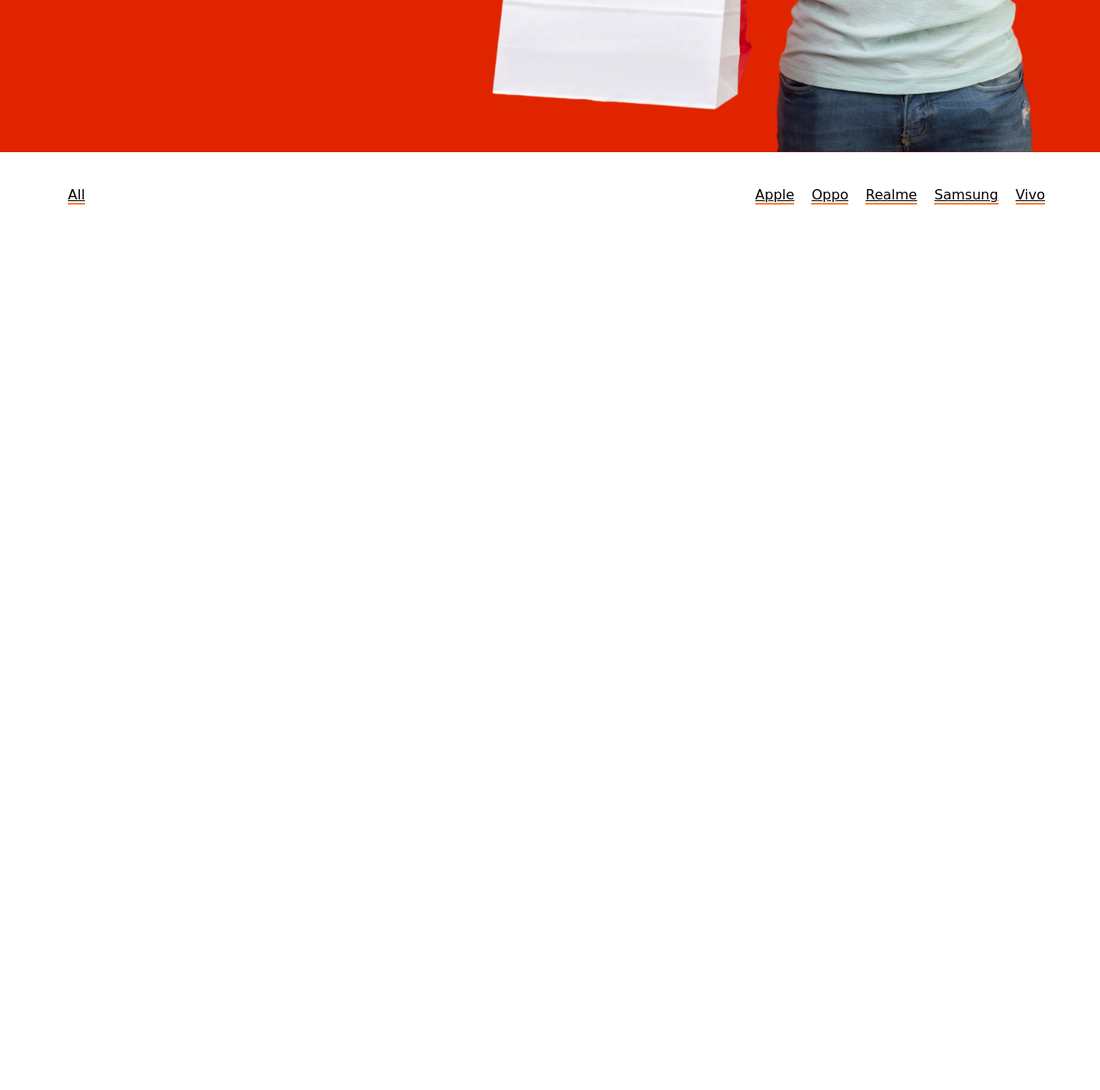
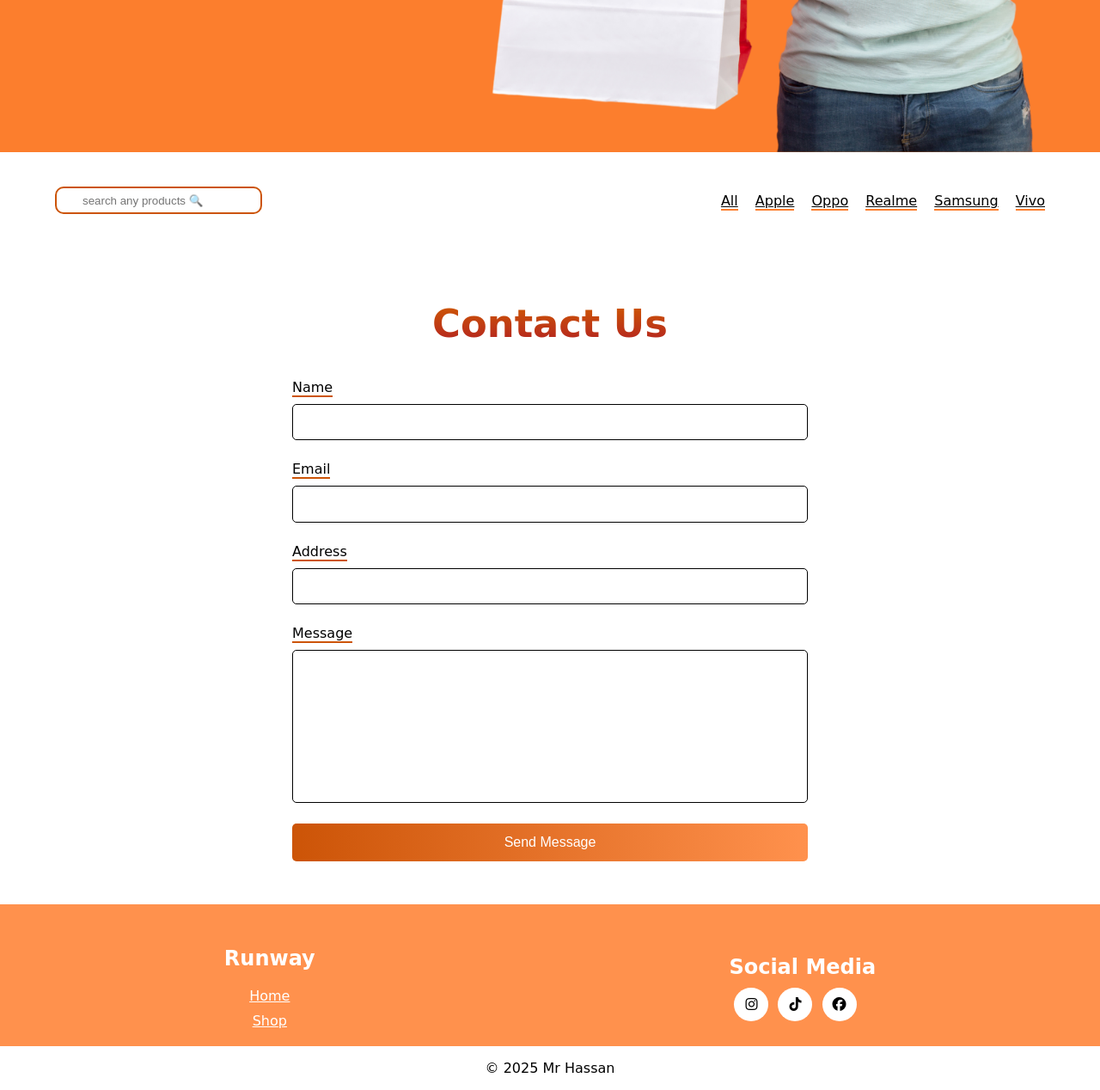
Before and after one commit to Hassan-py-code/JsAller-plus-loin-Realization, a plain HTML site: page index.html in a window 1280 px wide. Shown: the part 735-2003 px from the top of the page at 86% size. Before the commit the page ends 1035 px from the top, so only its background shows below. Drawn offline with Linux system fonts and the light colour scheme; no server answers; a web font is replaced by a local one.

Commit message:
finally to push this projects

```diff
--- a/index.html
+++ b/index.html
@@ -1,20 +1,19 @@
 <!DOCTYPE html>
 <html lang="en">
+
 <head>
   <meta charset="UTF-8" />
   <meta name="viewport" content="width=device-width, initial-scale=1.0" />
   <!-- link style css -->
   <link rel="stylesheet" href="style.css" />
   <!-- link font icon -->
-    <link
-      rel="stylesheet"
-      href="https://cdnjs.cloudflare.com/ajax/libs/font-awesome/7.0.1/css/all.min.css"
-    />
+  <link rel="stylesheet" href="https://cdnjs.cloudflare.com/ajax/libs/font-awesome/7.0.1/css/all.min.css" />
   <title>Ecommerce</title>
 </head>
 
 
 <body>
+
   <div class="Support">
     <div>
       <p>Support me <span class="me">+212648767954</span></p>
@@ -28,7 +27,7 @@
     </div>
 
     <div class="close_support">
-        <i class="fa-solid fa-xmark"></i>
+      <i class="fa-solid fa-xmark" id="close"></i>
     </div>
   </div>
 
@@ -42,21 +41,19 @@
 
     <div>
       <nav>
-          <a href="#Home" >Home</a>
+        <a href="#Home">Home</a>
         <a href="#shop">Shop</a>
         <a href="#contacts">Contact Us</a>
       </nav>
     </div>
 
     <div class="shop_icon">
-        <span
-          ><i class="fa-regular fa-heart"></i> <br />
+      <span><i class="fa-regular fa-heart"></i> <br />
         like
       </span>
 
       <div class="shpoquantity">
-          <span
-            ><i class="fa-solid fa-cart-plus"></i> <br />
+        <span><i class="fa-solid fa-cart-plus"></i> <br />
           Bag
         </span>
         <div class="quantity">0</div>
@@ -65,6 +62,7 @@
   </header>
 
   <main>
+    <!--home page  -->
     <section id="Home">
       <div class="home_page"></div>
       <div class="home_content">
@@ -86,14 +84,16 @@
       </div>
     </section>
 
+
+    <!-- shop products -->
     <section>
-
       <div class="name_smartphone" id="shop">
-            <div class="all_products">
-                <a href="#" id="all">All</a>
+        <div>
+          <input type="text" placeholder="search any products 🔍" id="search_products">
         </div>
 
         <div>
+          <a href="#" id="all">All</a>
           <a href="#" id="Apple">Apple</a>
           <a href="#" id="Oppo">Oppo</a>
           <a href="#" id="realme">Realme</a>
@@ -105,11 +105,69 @@
 
     </section>
 
+     <!-- section to add products inside list_products -->
     <section>
       <div class="list_products"></div>
     </section>
+
+    <!-- creat contact section -->
+    <section>
+      <div class="contact" id="contacts">
+        <h2 class="contact-title">Contact Us</h2>
+        <form action="#" class="contact-form">
+          <div class="form-group">
+            <label for="name" class="form-lable">Name</label>
+            <input type="text" id="name" class="form-input" required>
+
+          </div>
+
+          <div class="form-group">
+            <label for="email" class="form-lable">Email</label>
+            <input type="email" id="email" class="form-input" required>
+          </div>
+
+          <div class="form-group">
+            <label for="address" class="form-lable">Address</label>
+            <input type="text" id="address" class="form-input" required>
+          </div>
+
+          <div class="form-group">
+            <label for="message" class="form-lable">Message</label>
+            <textarea id="message" class="form-textarea" required></textarea>
+          </div>
+          <button type="submit" class="submit-btn">Send Message</button>
+        </form>
+      </div>
+    </section>
   </main>
 
+
+  <!-- footer -->
+  <footer>
+
+    <div class="links">
+      <h2>Runway</h2>
+      <a href="#" id="Home">Home</a>
+      <a href="#" id="Shop">Shop</a>
+    </div>
+
+    <div>
+      <h2>Social Media</h2>
+      <a href="#" class="icon_media"><i class="fa-brands fa-instagram"></i></a>
+      <a href="#" class="icon_media"><i class="fa-brands fa-tiktok"></i></a>
+      <a href="#" class="icon_media"><i class="fa-brands fa-facebook"></i></a>
+    </div>
+
+  </footer>
+
+  <!-- copy_right -->
+  <div class="copy-right">
+    <p>&copy; 2025 Mr Hassan</p>
+  </div>
+
+
+   <!-- link script js -->
   <script src="main.js"></script>
 </body>
+
 </html>
--- a/main.js
+++ b/main.js
@@ -1,14 +1,29 @@
 
 
 let product_list=document.querySelector(".list_products");
+let search_product=document.querySelector("#search_products");
+let Support_me=document.querySelector(".Support");
+let close_support=document.querySelector(".close_support");
+let header=document.querySelector('header');
 
+// creat list to push data in api
 let all_products=[];
 
 
+close_support.addEventListener("click",()=>{
+
+      Support_me.remove();
+      header.style.borderTop="2px solid black";
+})
+
+
+
+//fetch api in smartphones
 fetch('https://dummyjson.com/products/category/smartphones')
 .then(response=>response.json())
 .then(data=>{
 
+   // push data products
    all_products.push(...data.products);
     products_func(all_products);
 
@@ -17,6 +32,8 @@ fetch('https://dummyjson.com/products/category/smartphones')
      console.log("You have" ,error);
 })
 
+
+//fetch laptops
 fetch('https://dummyjson.com/products/category/laptops')
 .then(response=>response.json())
 .then(data => {
@@ -35,9 +52,10 @@ function products_func(add_products){
 
     product_list.innerHTML="";
     add_products.forEach(element => {
+
            let star="";
            for (let index = 1; index <= 5; index++) {
-                if(index<Math.round(element.rating)) {
+                if(index < Math.round(element.rating)) {
                      star+=`<i class="fa-regular fa-star" id="star"></i>`;
                 }else{
                      star+=`<i class="fa-solid fa-star-half-stroke" id="star"></i>`;
@@ -65,6 +83,7 @@ function products_func(add_products){
 }
 
 
+//filter this links
 document.querySelectorAll(".name_smartphone a").forEach(link => {
        link.addEventListener("click",(event)=>{
         event.preventDefault();
@@ -83,3 +102,16 @@ document.querySelectorAll(".name_smartphone a").forEach(link => {
 });
 
 });
+
+
+
+
+search_product.addEventListener("input",()=>{
+  let query = search_product.value.toLowerCase().trim();
+  let filteredInput = all_products.filter(title_products => title_products.title.toLowerCase().includes(query)  || title_products.brand.toLowerCase().includes(query));
+
+  // Update the list
+  products_func(filteredInput);
+
+
+});
--- a/style.css
+++ b/style.css
@@ -1,6 +1,6 @@
 
 @import url('https://fonts.googleapis.com/css2?family=Sansita+One&display=swap');
-
+@import url('https://fonts.googleapis.com/css2?family=Jersey+25&family=Kaushan+Script&family=Playfair+Display:ital,wght@0,400..900;1,400..900&family=Poppins:ital,wght@0,100;0,200;0,300;0,400;0,500;0,600;0,700;0,800;0,900;1,100;1,200;1,300;1,400;1,500;1,600;1,700;1,800;1,900&display=swap');
 :root{
       /* --primary:#FF914D; */
       --primary:#B6281E;
@@ -29,9 +29,10 @@ body{
       display: flex;
       align-items: center;
       justify-content: space-between;
-      background-color: var(--primary);
+      background-color: var(--primary-d);
       padding-inline: 2rem;
       color: var(--white);
+
 }
 .Support .me{
       border-bottom: 2px solid var(--white);
@@ -58,6 +59,7 @@ header{
      justify-content: space-between;
      padding-inline: 2rem;
      border-bottom: 3px solid var(--black);
+
 }
 
 
@@ -101,7 +103,7 @@ header .quantity{
 
 
  .home_page{
-       background-image: url(images/red_back.png);
+       background-image: url(images/Green_Orange.png);
        background-position: center;
        background-size: cover;
        background-repeat: no-repeat;
@@ -170,20 +172,28 @@ header .quantity{
 .list_products{
       display: grid;
     grid-template-columns:repeat(auto-fill,minmax(350px,1.5rem));
-    gap: 30px;
+    gap: 15px;
     justify-content: center;
     margin-top: 5%;
+
 }
 
 .list_products .products{
-      /* max-width: 600px; */
       background-color: #FFF3F3;
       padding:30px;
-      border-left: 4px solid #e02400;
+      border-left: 4px solid #ff9a5b;
       border-top-left-radius:20px;
       border-bottom-left-radius: 20px;
       box-shadow: 0 0 4px var(--black);
       transition: 0.3s ease;
+}
+
+
+
+
+.list_products .products p{
+    font-family: "Poppins", sans-serif;
+    font-size: 0.8rem;
 }
 
 .list_products .products:hover{
@@ -195,7 +205,7 @@ header .quantity{
 }
 
 .images img{
-     width:100%;
+     width:200px;
 }
 
 .products .shop_now{
@@ -206,6 +216,7 @@ header .quantity{
 
 .products .shop_now P{
       font-size: 1.5rem;
+
 }
 .products .shop_now i{
        font-size: 1.7rem;
@@ -216,6 +227,8 @@ header .quantity{
       color:var(--primary);
 }
 
+
+
 .name_smartphone{
      display: flex;
      align-items: center;
@@ -224,9 +237,142 @@ header .quantity{
      margin-top: 40px;
 }
 
+.name_smartphone input{
+       padding: 0.4rem 30px;
+       border: 2px solid var(--primary-d);
+       outline: none;
+       border-radius: 10px;
+}
+
 
  .name_smartphone a{
        margin-left: 15px;
        color: var(--black);
        border-bottom: 2px solid #fc7e2d;
 }
+
+
+/* form */
+
+
+
+
+.contact .contact-title{
+
+    font-size: 2.8rem;
+    background: linear-gradient(var(--primary-d)15%, var(--primary) 85%);
+     background-clip:Text;
+     -webkit-text-fill-color: transparent;
+     text-align: center;
+
+}
+
+.contact-form{
+    max-width: 600px;
+    margin: 0 auto;
+    display: grid;
+    gap: 1.5rem;
+
+}
+
+.form-group{
+    display: flex;
+    flex-direction: column;
+    gap: 0.5rem;
+}
+
+.form-group label{
+    font-size: 1rem;
+    font-weight: 500;
+    border-bottom: 2px solid var(--primary-d);
+    width: fit-content;
+
+}
+
+.form-input,.form-textarea{
+    padding: 0.8rem 1rem;
+    border-radius: 5px;
+    border: 1px solid var(--black);
+    transition: all 0.3s ease;
+
+    color: black;
+    font-weight: 600;
+}
+
+.form-input:focus,.form-textarea:focus{
+    border-color: var(--primary);
+    outline: none;
+}
+
+.form-textarea{
+    min-height: 150px;
+    resize: none;
+}
+
+.submit-btn{
+
+    color: var(--white);
+    padding: 0.8rem 1.5rem;
+    font-weight: 500;
+    border: none;
+    border-radius: 5px;
+    font-size: 1rem;
+    cursor: pointer;
+    transition: all 0.3s ease;
+    background:linear-gradient(90deg, var(--primary-d),#ff914d );
+}
+
+
+.submit-btn:hover{
+    background:linear-gradient(90deg, #ff914d, var(--primary-d) );
+    transform: scale( 1.05);
+}
+
+
+
+/* style footer */
+footer{
+  display:flex;
+  align-items: center;
+  justify-content: space-around;
+  margin-top: 50px;
+  background-color: #ff914d;
+  padding: 20px;
+}
+
+footer div h2{
+       color: #ffff;
+       text-align: center;
+}
+
+footer div .icon_media{
+       background-color: #ffffff;
+       padding: 10px;
+       width: 90px;
+       height: 90px;
+       border-radius: 50%;
+       margin-left: 6px;
+}
+
+
+
+footer div .icon_media i{
+      font-size: 1rem;
+      color: var(--black);
+}
+
+footer .links{
+      margin-top: 10px;
+}
+
+footer .links a{
+       color: var(--white);
+       margin-top: 10px;
+       display: block;
+       text-align: center;
+}
+
+.copy-right{
+       /* background-color: var(--white); */
+       text-align: center;
+}
```
Lines whose indentation alone changed are shown as unchanged.
